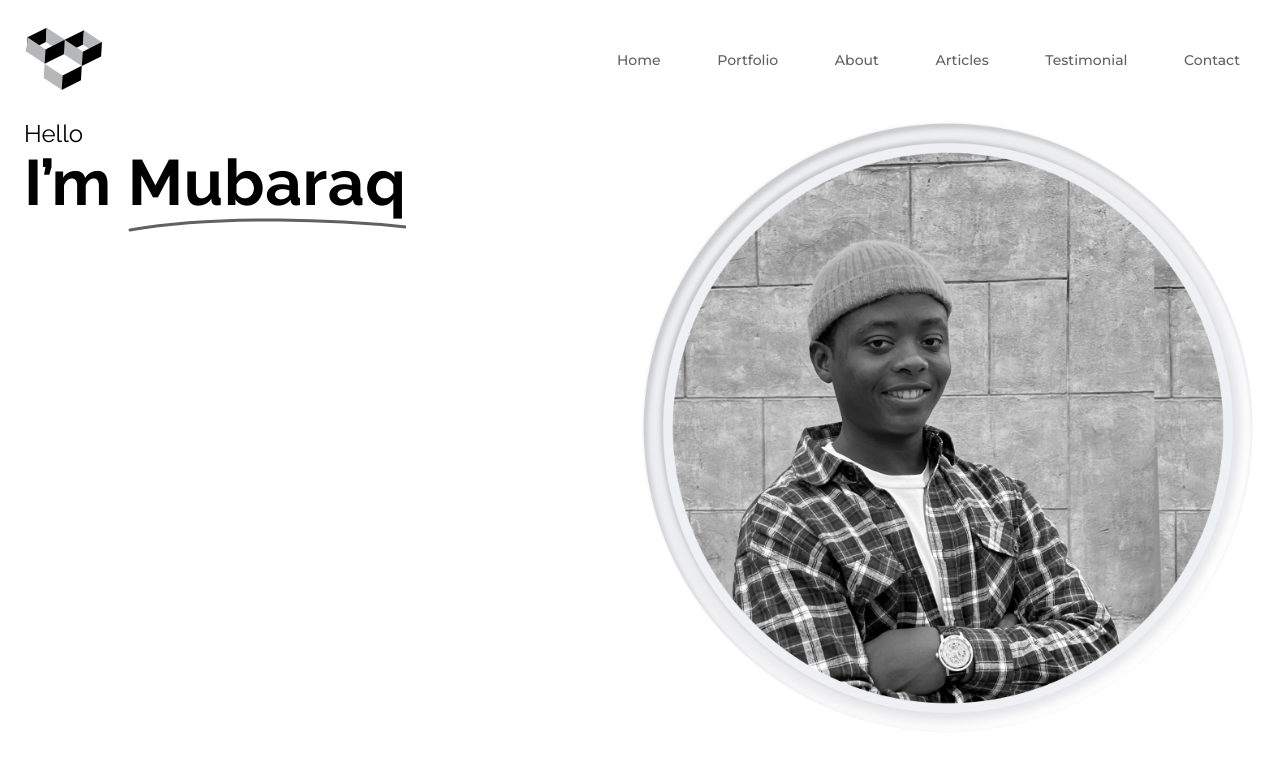
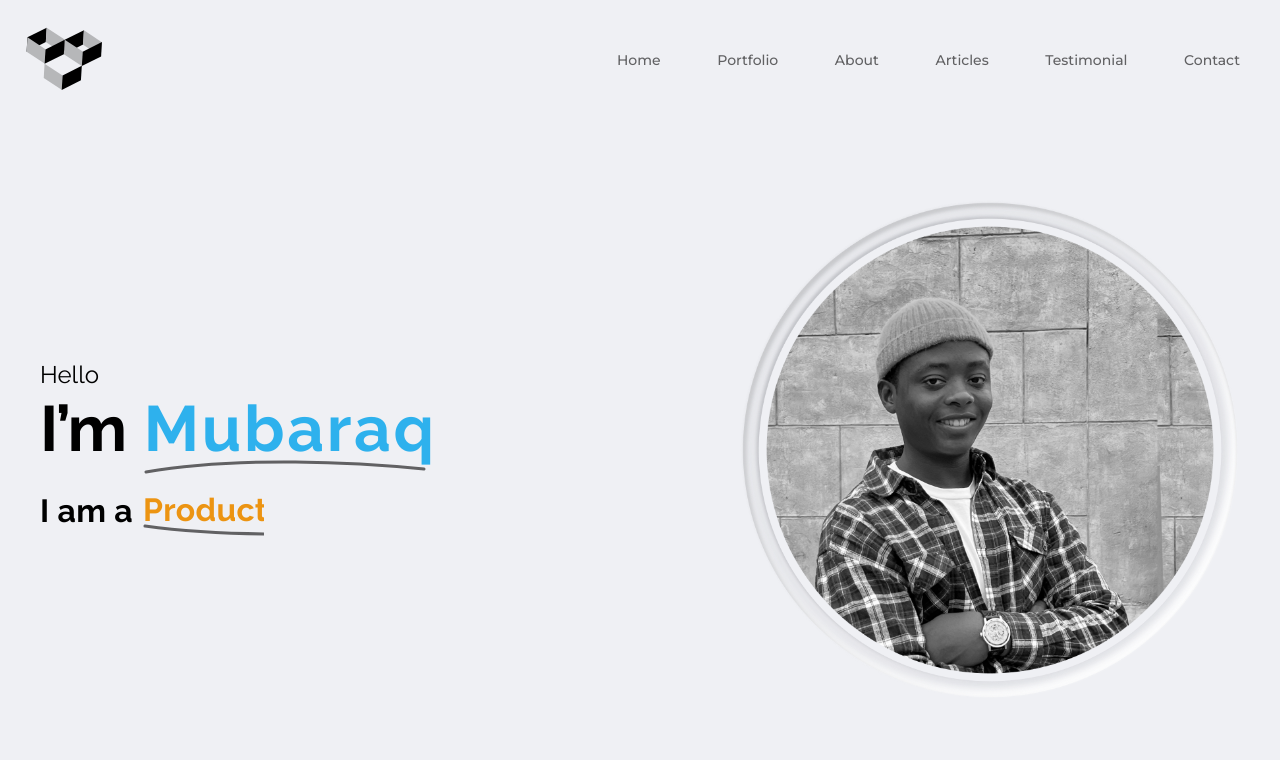
Before and after one commit to Misty-Arts/mubarak-portfolio, a Next.js app: page / in a window 1280 px wide. Shown: the top 760 px of the page. Built offline with nearby package versions, Linux system fonts and the light colour scheme.

Commit message:
Complete hero session

```diff
--- a/src/components/LandingPage/Home.tsx
+++ b/src/components/LandingPage/Home.tsx
@@ -1,3 +1,6 @@
+import ProductDesigner from "@/lib/icons/Hero/ProductDesigner";
+import UxDesigner from "@/lib/icons/Hero/UxDesigner";
+import UxResearcher from "@/lib/icons/Hero/UxResearcher";
 import { HERO_IMAGE } from "@/lib/images/landing-page";
 import Image from "next/image";
 import { FC } from "react";
@@ -5,20 +8,28 @@ import styles from "./LandingPage.module.css";
 
 const Home: FC = () => {
   return (
-    <section id="home">
+    <section id="home" className="py-20">
       <div className="custom-container">
-        <div className="flex">
+        <div className="flex md:px-4 items-center">
           <div className="font-raleway w-1/2">
-            <p className="text-2xl leading-7">Hello</p>
+            <p className="text-2xl leading-7 mb-2">Hello</p>
             <h1 className="text-64px flex gap-4">
               {"I’m"}
-              <div className="flex flex-col">
-                Mubaraq
+              <div className="flex flex-col text-blue">
+                <div className="flex gap-0.5">
+                  <div className={styles.single_animation_text_m}>M</div>
+                  <div className={styles.single_animation_text_u}>u</div>
+                  <div className={styles.single_animation_text_b}>b</div>
+                  <div className={styles.single_animation_text_a1}>a</div>
+                  <div className={styles.single_animation_text_r}>r</div>
+                  <div className={styles.single_animation_text_a2}>a</div>
+                  <div className={styles.single_animation_text_q}>q</div>
+                </div>
                 <svg
                   className={styles.single_animation_icon}
-                  width="278"
+                  width="282"
                   height="14"
-                  viewBox="0 0 278 14"
+                  viewBox="0 0 282 14"
                   fill="none"
                   xmlns="http://www.w3.org/2000/svg"
                 >
@@ -32,8 +43,32 @@ const Home: FC = () => {
                 </svg>
               </div>
             </h1>
+
+            <h2 className="mt-2 text-32px relative overflow-hidden whitespace-nowrap">
+              <span>I am a</span>
+              <div className={styles.single_animation_words}>
+                <div className="mb-4">
+                  <div className="flex flex-col leading-7 text-orange">
+                    Product Designer
+                    <ProductDesigner />
+                  </div>
+                </div>
+                <div className="my-4">
+                  <div className="flex flex-col leading-7 text-wine">
+                    UX Researcher
+                    <UxResearcher />
+                  </div>
+                </div>
+                <div className="">
+                  <div className="flex flex-col leading-7 text-green">
+                    UX Designer
+                    <UxDesigner />
+                  </div>
+                </div>
+              </div>
+            </h2>
           </div>
-          <div className="w-1/2 max-w-500px">
+          <div className="w-1/2 max-w-500px ml-auto">
             <Image {...HERO_IMAGE} alt="Image of Mubaraq Somuyiwa" />
           </div>
         </div>
--- a/src/components/LandingPage/LandingPage.module.css
+++ b/src/components/LandingPage/LandingPage.module.css
@@ -6,22 +6,158 @@
   animation: single_animation_icon 1s linear;
 }
 
+.single_animation_text_m {
+  animation: single_animation_text 0.14s linear forwards;
+  opacity: 0;
+}
+
+.single_animation_text_u {
+  animation: single_animation_text 0.14s linear forwards 0.14s;
+  opacity: 0;
+}
+
+.single_animation_text_b {
+  animation: single_animation_text 0.14s linear forwards 0.28s;
+  opacity: 0;
+}
+
+.single_animation_text_a1 {
+  animation: single_animation_text 0.14s linear forwards 0.42s;
+  opacity: 0;
+}
+
+.single_animation_text_r {
+  animation: single_animation_text 0.14s linear forwards 0.56s;
+  opacity: 0;
+}
+
+.single_animation_text_a2 {
+  animation: single_animation_text 0.14s linear forwards 0.7s;
+  opacity: 0;
+}
+
+.single_animation_text_q {
+  animation: single_animation_text 0.14s linear forwards 0.84s;
+  opacity: 0;
+}
+
+.single_animation_words {
+  overflow: hidden;
+  position: absolute;
+  padding-left: 0.5rem;
+  top: 0.2rem;
+  left: 95px;
+  animation: single_animation_words 5s ease-in-out infinite;
+}
+
 @keyframes single_animation {
   0% {
-    d: path("M2 12C24.3105 4.28555 50.9541 1.57881 75.7052 2.0521C96.9619 2.45857 118.58 4.91253 139 9.08368");
+    d: path(
+      "M2 12C24.3105 4.28555 50.9541 1.57881 75.7052 2.0521C96.9619 2.45857 118.58 4.91253 139 9.08368"
+    );
   }
   100% {
-    d: path("M2 12C47.2725 4.28555 101.337 1.57881 151.562 2.0521C194.696 2.45857 238.564 4.91253 280 9.08368");
+    d: path(
+      "M2 12C47.2725 4.28555 101.337 1.57881 151.562 2.0521C194.696 2.45857 238.564 4.91253 280 9.08368"
+    );
   }
 }
 
 @keyframes single_animation_icon {
   0% {
-    width: 141px;
-    viewBox: 0 0 141 14;
+    width: 60px;
+    viewbox: 0 0 60 14;
   }
   100% {
     width: 282px;
-    viewBox: 0 0 282 14;
+    viewbox: 0 0 282 14;
   }
 }
+
+@keyframes single_animation_text {
+  0% {
+    transform: translateY(-200px);
+    opacity: 0;
+  }
+  50% {
+    transform: translateY(0px);
+    opacity: 1;
+  }
+  65% {
+    transform: translateY(-17px);
+    opacity: 1;
+  }
+  75% {
+    transform: translateY(-22px);
+    opacity: 1;
+  }
+  100% {
+    transform: translateY(0px);
+    opacity: 1;
+  }
+}
+
+@keyframes single_animation_words {
+  0% {
+    top: 0.85rem;
+    width: 0;
+  }
+  5% {
+    width: 0;
+  }
+  15% {
+    width: 300px;
+  }
+  30% {
+    top: 0.85rem;
+    width: 300px;
+  }
+  33% {
+    top: 0.85rem;
+    width: 0;
+  }
+  35% {
+    top: 0.85rem;
+    width: 0;
+  }
+  38% {
+    top: -2.6rem;
+
+  }
+  48% {
+    top: -2.6rem;
+    width: 300px;
+  }
+  62% {
+    top: -2.6rem;
+    width: 300px;
+  }
+  66% {
+    top: -2.6rem;
+    width: 0;
+    text-indent: 0;
+  }
+  71% {
+    top: -6.2rem;
+    width: 0;
+    text-indent: 5px;
+  }
+  86% {
+    top: -6.2rem;
+    width: 300px;
+  }
+  95% {
+    top: -6.2rem;
+    width: 300px;
+  }
+  98% {
+    top: -6.2rem;
+    width: 0;
+    text-indent: 5px;
+  }
+  100% {
+    top: 0;
+    width: 0;
+    text-indent: 0;
+  }
+}
--- /dev/null
+++ b/src/lib/icons/Hero/ProductDesigner.tsx
@@ -0,0 +1,22 @@
+import { FC } from "react";
+
+const ProductDesigner: FC = () => {
+  return (
+    <svg
+      width="276"
+      height="12"
+      viewBox="0 0 276 12"
+      fill="none"
+      xmlns="http://www.w3.org/2000/svg"
+    >
+      <path
+        d="M2 2C46.2954 8.17156 99.1935 10.337 148.334 9.95832C190.538 9.63314 233.458 7.66998 274 4.33306"
+        stroke="#616163"
+        strokeWidth="3"
+        strokeLinecap="round"
+      />
+    </svg>
+  );
+};
+
+export default ProductDesigner;
--- /dev/null
+++ b/src/lib/icons/Hero/UxDesigner.tsx
@@ -0,0 +1,22 @@
+import { FC } from "react";
+
+const UxDesigner: FC = () => {
+  return (
+    <svg
+      width="197"
+      height="12"
+      viewBox="0 0 197 12"
+      fill="none"
+      xmlns="http://www.w3.org/2000/svg"
+    >
+      <path
+        d="M2 2C33.4302 8.17156 70.9645 10.337 105.833 9.95832C135.779 9.63314 166.233 7.66998 195 4.33306"
+        stroke="#616163"
+        strokeWidth="3"
+        strokeLinecap="round"
+      />
+    </svg>
+  );
+};
+
+export default UxDesigner;
--- /dev/null
+++ b/src/lib/icons/Hero/UxResearcher.tsx
@@ -0,0 +1,22 @@
+import { FC } from "react";
+
+const UxResearcher: FC = () => {
+  return (
+    <svg
+      width="235"
+      height="15"
+      viewBox="0 0 235 15"
+      fill="none"
+      xmlns="http://www.w3.org/2000/svg"
+    >
+      <path
+        d="M233 13C195.382 4.51411 150.457 1.53669 108.723 2.05731C72.8817 2.50443 36.431 5.20378 2 9.79205"
+        stroke="#616163"
+        strokeWidth="3"
+        strokeLinecap="round"
+      />
+    </svg>
+  );
+};
+
+export default UxResearcher;
--- a/tailwind.config.js
+++ b/tailwind.config.js
@@ -15,15 +15,18 @@ module.exports = {
         lg: "1200px",
         xl: "1440px",
       },
-      colors: {
-        bg: "#EFF0F4"
-      },
       maxWidth: {
         "500px": "500px",
+        "655px": "655px",
       },
       fontSize: {
         "64px": ["64px", {
-          lineHeight: "70px",
+          lineHeight: "63px",
+          letterSpacing: "0.01em",
+          fontWeight: "bold",
+        }],
+        "32px": ["32px", {
+          lineHeight: "57px",
           letterSpacing: "0.01em",
           fontWeight: "bold",
         }],
@@ -31,9 +34,10 @@ module.exports = {
       colors: {
         grey: "#616163",
         blue: "#2EB1ED",
-      },
-      maxWidth: {
-        "655px": "655px",
+        bg: "#EFF0F4",
+        orange: "#EC9412",
+        wine: "#CC3A3B",
+        green: "#1FC586"
       },
       spacing: {
         30: "120px",
```
